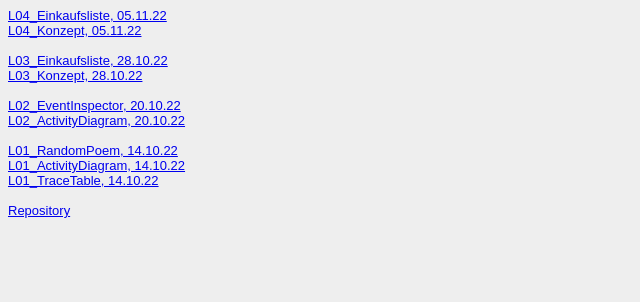
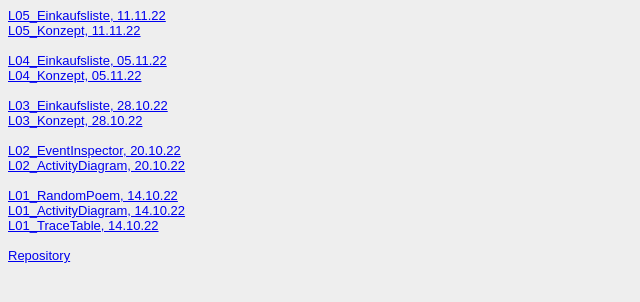
Before and after one commit to henning28/EIA2_WiSe22, a plain HTML site: page steckbrief.htm in a window 1280 px wide. Shown: the whole page, without its empty margins (0-640 px from the left). Drawn offline with Linux system fonts and the light colour scheme.

Commit message:
ADD: Steckbrief

```diff
--- a/steckbrief.htm
+++ b/steckbrief.htm
@@ -13,7 +13,8 @@ body {
 </head>
 <body>
 	<!-- Hier die Links zu den gelösten Aufgaben einstellen, aktuelle oben, alte stehen lassen! Format: Aufgabenbezeichnung, Datum -->
-	<!-- <a href="https://henning28.github.io/EIA2_WiSe22/L05_Einkaufsliste_Client/EinkaufslisteClient.html" target="_blank">L05_Einkaufsliste, 11.11.22</a> <br> -->
+	<a href="https://henning28.github.io/EIA2_WiSe22/L05_Einkaufsliste_Client/EinkaufslisteClient.html" target="_blank">L05_Einkaufsliste, 11.11.22</a> <br>
+	<a href="https://henning28.github.io/EIA2_WiSe22/L05_Einkaufsliste_Client/EinkaufslisteClient.html" target="_blank">L05_Konzept, 11.11.22</a> <br> <br>
 
 	<a href="https://henning28.github.io/EIA2_WiSe22/L04_Einkaufsliste_Datenstruktur/EinkaufslisteDatenstruktur.html" target="_blank">L04_Einkaufsliste, 05.11.22</a> <br>
 	<a href="https://henning28.github.io/EIA2_WiSe22/L04_Einkaufsliste_Datenstruktur/L04_Konzept.pdf" target="_blank">L04_Konzept, 05.11.22</a> <br> <br>
```
